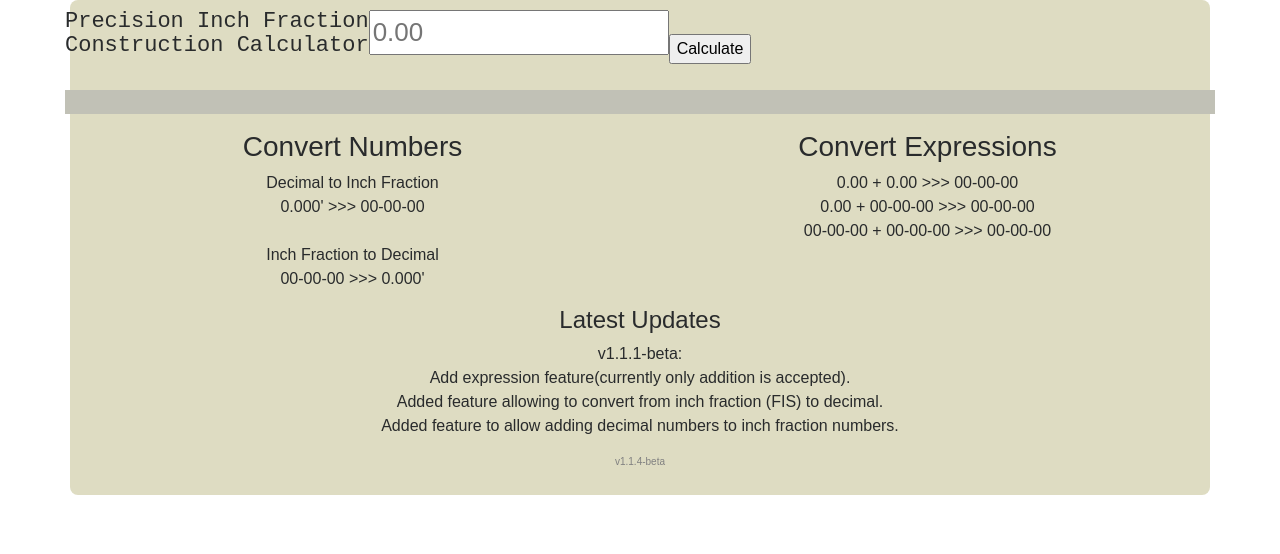
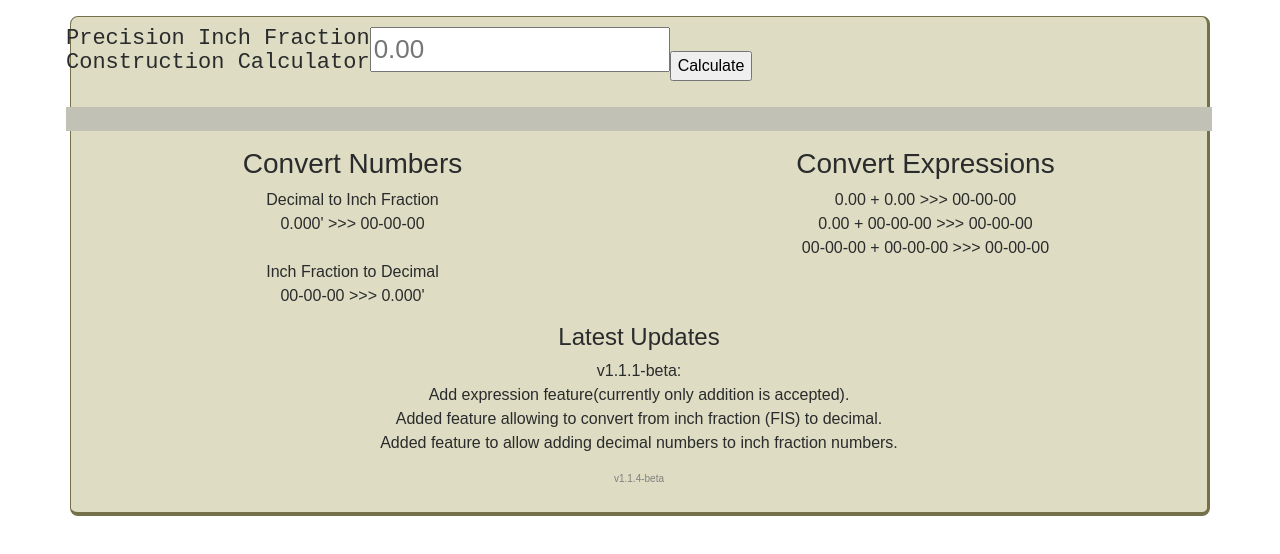
Before and after one commit to isaacdozier/ip-api, a website: page index.html in a window 1280 px wide. Drawn offline with nearby package versions, Linux system fonts and the light colour scheme.

Commit message:
add border

```diff
--- a/style.css
+++ b/style.css
@@ -4,6 +4,11 @@
 	border-radius: 8px;
 	padding: 10px;
 	text-align: center;
+	border-right: 3px solid #73704a;
+    border-left: 1px solid #73704a;
+    border-bottom: 4px solid #73704a;
+    border-top: 1px solid #73704a;
+    margin-top: 16px
 }
 
 #f{
```
